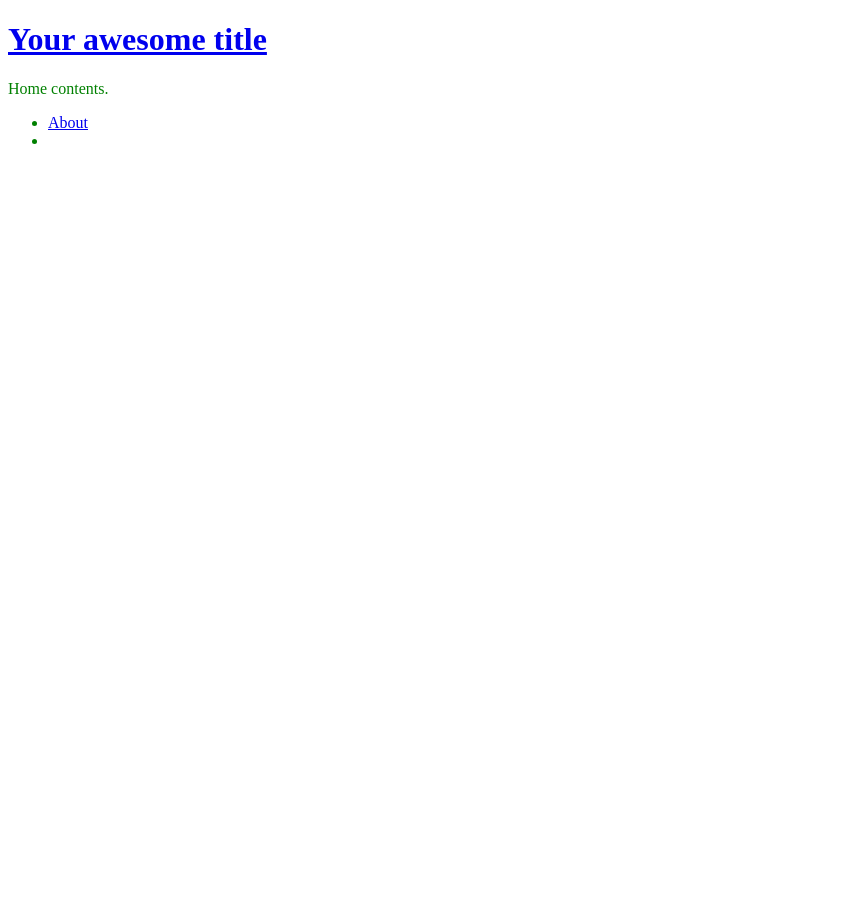
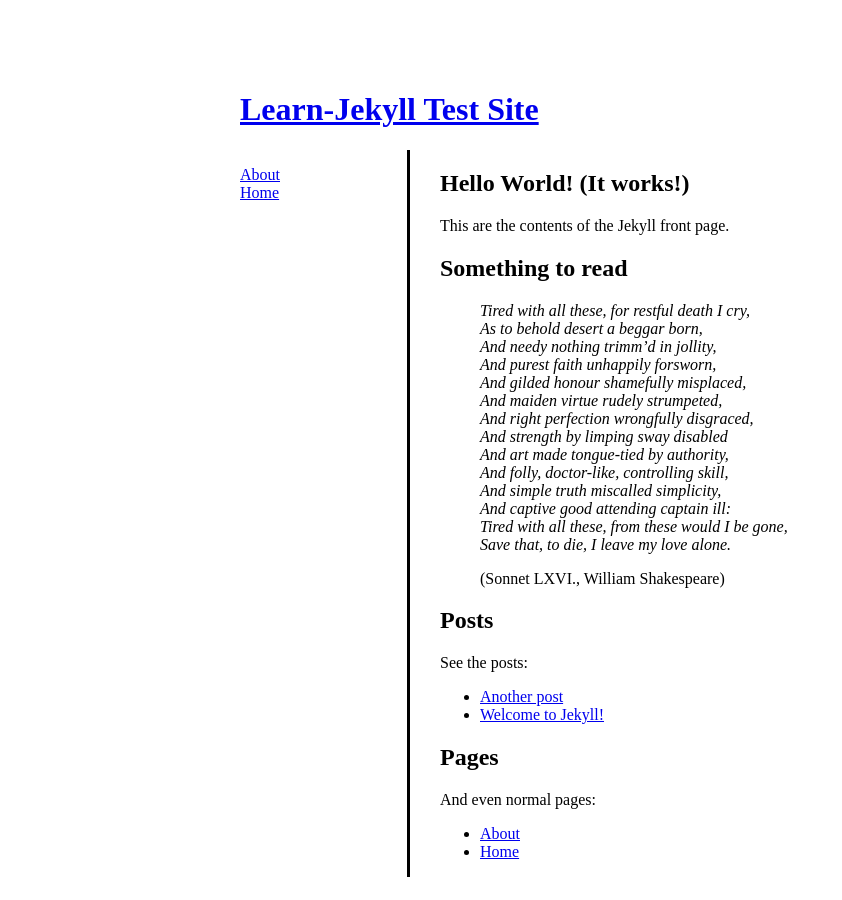
Before and after one commit to 371717/learn-jekyll-1, a Jekyll site: the page built from index.md, in a window 1280 px wide. Shown: the whole page, without its empty margins (0-842 px from the left). Built offline with Jekyll 4.4.1, drawn with Linux system fonts in a browser that asks for light colours.

Commit message:
Clean up site contents

```diff
--- a/_config.yml
+++ b/_config.yml
@@ -13,7 +13,7 @@
 # you will see them accessed via {{ site.title }}, {{ site.email }}, and so on.
 # You can create any custom variable you would like, and they will be accessible
 # in the templates via {{ site.myvariable }}.
-title: Your awesome title
+title: Learn-Jekyll Test Site
 email: your-email@domain.com
 description: > # this means to ignore newlines until "baseurl:"
   Write an awesome description for your new site here. You can edit this
--- a/css/style.css
+++ b/css/style.css
@@ -1,4 +1,27 @@
-body {
-	color: green;
-	width: 600px;
+.wrapper {
+	margin: 50px auto;
+	max-width: 800px;
+	padding: 20px;
 }
+
+.header {
+	padding: 30px 0;
+	border-bottom: solid;
+}
+
+.content {
+	float: right;
+	width: 75%;
+	border-left: solid;
+	padding-left: 30px;
+}
+
+nav {
+	float: left;
+	width: 15%;
+}
+
+nav ul {
+	list-style-type: none;
+	padding: 0;
+}
--- a/index.md
+++ b/index.md
@@ -1,5 +1,51 @@
 ---
 layout: page
+title: Home
 ---
 
-Home contents.
+# Hello World! (It works!)
+
+This are the contents of the Jekyll front page.
+
+## Something to read
+
+> *Tired with all these, for restful death I cry,
+> As to behold desert a beggar born,
+> And needy nothing trimm'd in jollity,
+> And purest faith unhappily forsworn,
+> And gilded honour shamefully misplaced,
+> And maiden virtue rudely strumpeted,
+> And right perfection wrongfully disgraced,
+> And strength by limping sway disabled
+> And art made tongue-tied by authority,
+> And folly, doctor-like, controlling skill,
+> And simple truth miscalled simplicity,
+> And captive good attending captain ill:
+> Tired with all these, from these would I be gone,
+> Save that, to die, I leave my love alone.*
+>
+> (Sonnet LXVI., William Shakespeare)
+
+## Posts
+
+See the posts:
+
+<ul>
+  {% for post in site.posts %}
+    <li>
+      <a href="{{ post.url }}">{{ post.title }}</a>
+    </li>
+  {% endfor %}
+</ul>
+
+## Pages
+
+And even normal pages:
+
+<ul>
+  {% for page in site.pages %}
+    <li>
+      <a href="{{ page.url }}">{{ page.title }}</a>
+    </li>
+  {% endfor %}
+</ul>
```
Also changed, not shown: _posts/2017-03-13-welcome-to-jekyll.md (+9 -4 lines), about.md (+3 -8 lines).
